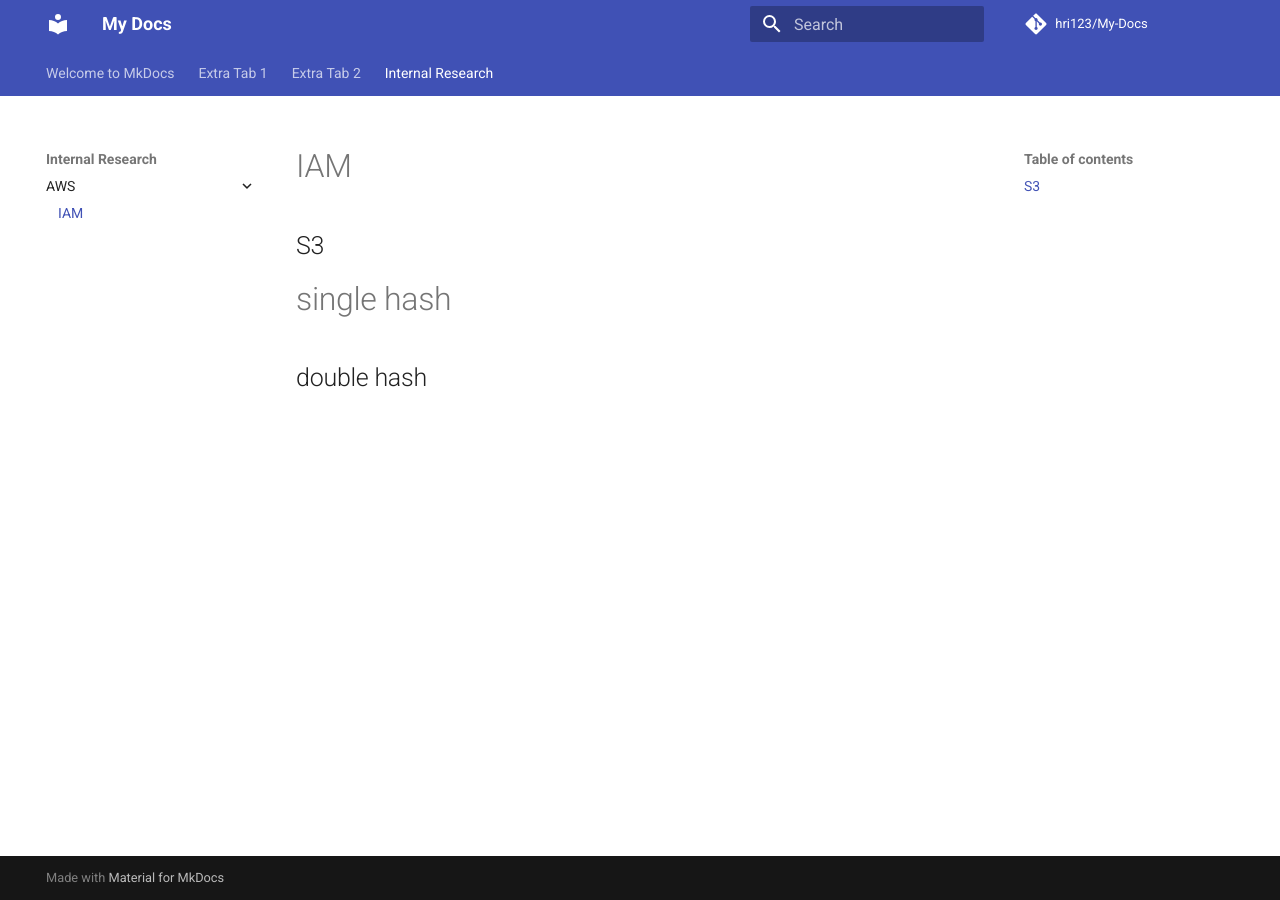
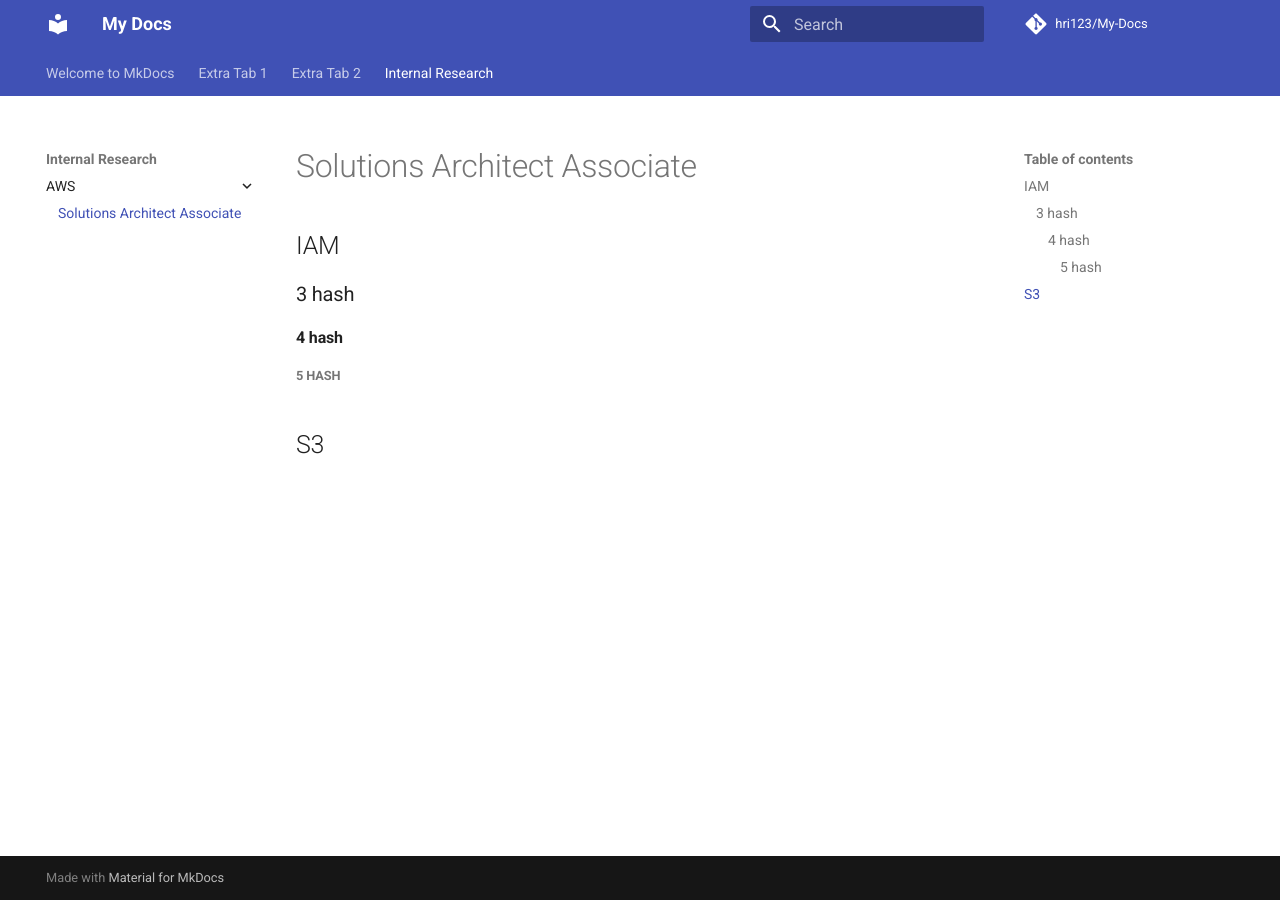
Before and after one commit to hri123/My-Docs, an MkDocs documentation site: the page built from docs/Internal Research/AWS/Solutions-Architect-Associate.md, in a window 1280 px wide. Built offline with MkDocs 1.6.1 and Material for MkDocs 9.7.7, drawn with Linux system fonts in a browser that asks for light colours; comment, search, counter and statistics services are not loaded.

Commit message:
Update Solutions-Architect-Associate.md

```diff
--- a/docs/Internal Research/AWS/Solutions-Architect-Associate.md
+++ b/docs/Internal Research/AWS/Solutions-Architect-Associate.md
@@ -1,7 +1,10 @@
-# IAM
+## IAM
+
+### 3 hash
+
+#### 4 hash
+
+##### 5 hash
+
 
 ## S3
-
-# single hash
-
-## double hash
```
